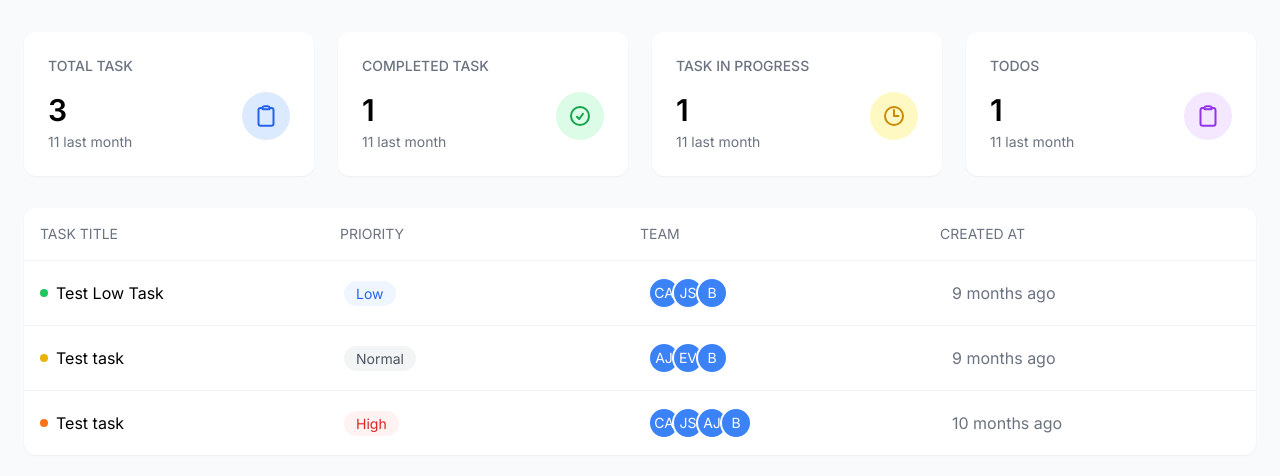
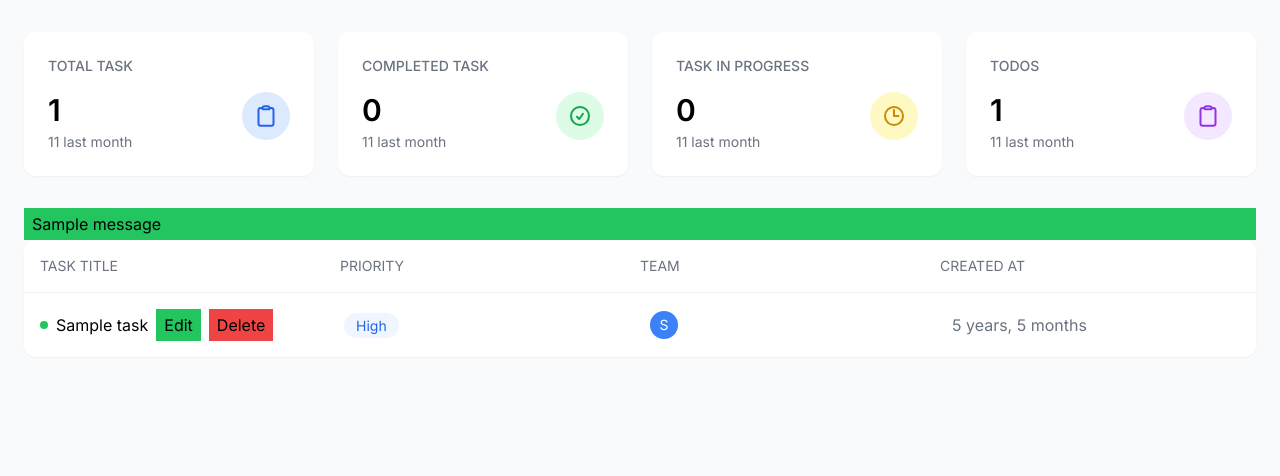
Before and after one commit to MrMADS28289/task_management, a Django app: page /tasks/manager-dashboard/ in a window 1280 px wide. Shown: the part 64-540 px from the top of the page. Run offline with Django 5.2, Linux system fonts and the light colour scheme; tables that the repository leaves empty hold one stand-in row (values such as "Sample post"); one stand-in notice (Sample message) is shown.

Commit message:
Module-8 done

```diff
--- a/static/css/output.css
+++ b/static/css/output.css
@@ -641,6 +641,10 @@ video {
   margin-bottom: 1rem;
 }
 
+.mb-5 {
+  margin-bottom: 1.25rem;
+}
+
 .mb-8 {
   margin-bottom: 2rem;
 }
@@ -882,11 +886,6 @@ video {
   background-color: rgb(34 197 94 / var(--tw-bg-opacity, 1));
 }
 
-.bg-orange-500 {
-  --tw-bg-opacity: 1;
-  background-color: rgb(249 115 22 / var(--tw-bg-opacity, 1));
-}
-
 .bg-purple-100 {
   --tw-bg-opacity: 1;
   background-color: rgb(243 232 255 / var(--tw-bg-opacity, 1));
@@ -900,11 +899,6 @@ video {
 .bg-red-100 {
   --tw-bg-opacity: 1;
   background-color: rgb(254 226 226 / var(--tw-bg-opacity, 1));
-}
-
-.bg-red-50 {
-  --tw-bg-opacity: 1;
-  background-color: rgb(254 242 242 / var(--tw-bg-opacity, 1));
 }
 
 .bg-red-500 {
@@ -1023,11 +1017,6 @@ video {
   color: rgb(107 114 128 / var(--tw-text-opacity, 1));
 }
 
-.text-gray-600 {
-  --tw-text-opacity: 1;
-  color: rgb(75 85 99 / var(--tw-text-opacity, 1));
-}
-
 .text-gray-800 {
   --tw-text-opacity: 1;
   color: rgb(31 41 55 / var(--tw-text-opacity, 1));
@@ -1041,11 +1030,6 @@ video {
 .text-purple-600 {
   --tw-text-opacity: 1;
   color: rgb(147 51 234 / var(--tw-text-opacity, 1));
-}
-
-.text-red-600 {
-  --tw-text-opacity: 1;
-  color: rgb(220 38 38 / var(--tw-text-opacity, 1));
 }
 
 .text-red-800 {
--- a/tasks/models.py
+++ b/tasks/models.py
@@ -49,7 +49,7 @@ class TaskDetail(models.Model):
         on_delete=models.CASCADE,
         related_name='details',
     )
-    assigned_to = models.CharField(max_length=100)
+    # assigned_to = models.CharField(max_length=100)
     priority = models.CharField(
         max_length=1, choices=PRIORITY_OPTIONS, default=LOW)
     notes = models.TextField(blank=True, null=True)
--- a/tasks/templates/dashboard/dashboard.html
+++ b/tasks/templates/dashboard/dashboard.html
@@ -11,7 +11,7 @@
       href="https://fonts.googleapis.com/css2?family=Inter:ital,opsz,wght@0,14..32,100..900;1,14..32,100..900&family=Noto+Sans+Bengali:wght@100..900&display=swap"
       rel="stylesheet"
     />
-    <link rel="stylesheet" href="{% static 'css/output.css' %}" />
+    <link rel="stylesheet" href="{% static 'css/output.css' %}">
     <style>
       body {
         font-family: "Inter", sans-serif;
@@ -49,14 +49,15 @@
       </header>
 
       <main>
-        {% comment %} Stats Grid {% endcomment %}
+         {% comment %} Stats Grid  {% endcomment %}
         <div class="grid grid-cols-4 gap-6 mb-8">
           <!-- Total Task  -->
+        <a href="{% url 'manager-dashboard' %}">
           <div class="bg-white rounded-xl p-6 shadow-sm">
             <h3 class="text-sm font-medium text-gray-500 mb-4">TOTAL TASK</h3>
             <div class="flex justify-between items-start">
               <div>
-                <p class="text-3xl font-semibold mb-1">3</p>
+                <p class="text-3xl font-semibold mb-1"> {{ counts.total }} </p>
                 <p class="text-gray-500 text-sm">11 last month</p>
               </div>
               <div class="bg-blue-100 p-3 rounded-full">
@@ -77,14 +78,16 @@
               </div>
             </div>
           </div>
+        </a>
           <!-- Completed Task  -->
+        <a href="{% url 'manager-dashboard' %}?type=completed">
           <div class="bg-white rounded-xl p-6 shadow-sm">
             <h3 class="text-sm font-medium text-gray-500 mb-4">
               COMPLETED TASK
             </h3>
             <div class="flex justify-between items-start">
               <div>
-                <p class="text-3xl font-semibold mb-1">1</p>
+                <p class="text-3xl font-semibold mb-1">{{counts.completed}} </p>
                 <p class="text-gray-500 text-sm">11 last month</p>
               </div>
               <div class="bg-green-100 p-3 rounded-full">
@@ -105,14 +108,16 @@
               </div>
             </div>
           </div>
+        </a>
           <!-- Task In Progress  -->
+        <a href="{% url 'manager-dashboard' %}?type=in-progress">
           <div class="bg-white rounded-xl p-6 shadow-sm">
             <h3 class="text-sm font-medium text-gray-500 mb-4">
               TASK IN PROGRESS
             </h3>
             <div class="flex justify-between items-start">
               <div>
-                <p class="text-3xl font-semibold mb-1">1</p>
+                <p class="text-3xl font-semibold mb-1"> {{counts.in_progress}} </p>
                 <p class="text-gray-500 text-sm">11 last month</p>
               </div>
               <div class="bg-yellow-100 p-3 rounded-full">
@@ -133,11 +138,15 @@
               </div>
             </div>
           </div>
+        </a>
+
+
+        <a href="{% url 'manager-dashboard' %}?type=pending">
           <div class="bg-white rounded-xl p-6 shadow-sm">
             <h3 class="text-sm font-medium text-gray-500 mb-4">TODOS</h3>
             <div class="flex justify-between items-start">
               <div>
-                <p class="text-3xl font-semibold mb-1">1</p>
+                <p class="text-3xl font-semibold mb-1"> {{counts.pending}} </p>
                 <p class="text-gray-500 text-sm">11 last month</p>
               </div>
               <div class="bg-purple-100 p-3 rounded-full">
@@ -158,8 +167,19 @@
               </div>
             </div>
           </div>
+        </a>
         </div>
-        {% block tasks %} {% endblock tasks %}
+        <div>
+          {% if messages %}
+              {% for message in messages %}
+                  <div class="px-2 py-1 {% if message.tags == 'success' %}bg-green-500{% endif %} ">{{message}}</div>
+              {% endfor %}
+          {% endif %}
+      </div>
+        {% block tasks %}
+
+        {% endblock tasks %}
+
       </main>
     </div>
   </body>
--- a/tasks/templates/dashboard/manager-dashboard.html
+++ b/tasks/templates/dashboard/manager-dashboard.html
@@ -13,103 +13,37 @@
     </div>
     <!-- Task Items  -->
     <div class="divide-y divide-gray-100">
+     {% for task in tasks %}
        <!-- Task 1 -->
        <div class="grid grid-cols-4 gap-4 p-4 items-center">
         <div class="flex items-center gap-2">
           <div class="w-2 h-2 rounded-full bg-green-500"></div>
-        <span>Test Low Task</span>
+          <span>{{task.title}}</span>
+          <a href='{% url "update-task" task.id %}' class="px-2 py-1 bg-green-500">Edit</a>
+          <form action='{% url "delete-task" task.id %}' method='POST'>
+            {% csrf_token %}
+            <button type='submit' class="px-2 py-1 bg-red-500">Delete</button>
+          </form>
         </div>
         <div>
-        <span class="px-3 py-1 rounded-full bg-blue-50 text-blue-600 text-sm"
-          >Low</span
+          <span
+            class="px-3 py-1 rounded-full bg-blue-50 text-blue-600 text-sm"
+            >{{task.details.get_priority_display}}</span
           >
         </div>
         <div class="flex -space-x-2">
+          {% for emp in task.assigned_to.all %}
           <div
           class="w-8 h-8 rounded-full bg-blue-500 flex items-center justify-center text-white text-sm border-2 border-white"
         >
-          CA
+          {{emp.name|slice:':1'}}
         </div>
-        <div
-          class="w-8 h-8 rounded-full bg-blue-500 flex items-center justify-center text-white text-sm border-2 border-white"
-        >
-          JS
+          {% endfor %}
         </div>
-        <div
-          class="w-8 h-8 rounded-full bg-blue-500 flex items-center justify-center text-white text-sm border-2 border-white"
-        >
-          B
+        <div class="text-gray-500">{{task.created_at|timesince}}</div>
       </div>
-      </div>
-      <div class="text-gray-500">9 months ago</div>
-    </div>
+     {% endfor %}
 
-    <!-- Task 2 -->
-    <div class="grid grid-cols-4 gap-4 p-4 items-center">
-      <div class="flex items-center gap-2">
-        <div class="w-2 h-2 rounded-full bg-yellow-500"></div>
-        <span>Test task</span>
-      </div>
-      <div>
-        <span class="px-3 py-1 rounded-full bg-gray-100 text-gray-600 text-sm"
-          >Normal</span
-        >
-      </div>
-      <div class="flex -space-x-2">
-        <div
-          class="w-8 h-8 rounded-full bg-blue-500 flex items-center justify-center text-white text-sm border-2 border-white"
-        >
-          AJ
-        </div>
-        <div
-          class="w-8 h-8 rounded-full bg-blue-500 flex items-center justify-center text-white text-sm border-2 border-white"
-        >
-          EV
-        </div>
-        <div
-          class="w-8 h-8 rounded-full bg-blue-500 flex items-center justify-center text-white text-sm border-2 border-white"
-        >
-          B
-        </div>
-      </div>
-      <div class="text-gray-500">9 months ago</div>
-    </div>
-
-    <!-- Task 3 -->
-    <div class="grid grid-cols-4 gap-4 p-4 items-center">
-      <div class="flex items-center gap-2">
-        <div class="w-2 h-2 rounded-full bg-orange-500"></div>
-        <span>Test task</span>
-      </div>
-      <div>
-        <span class="px-3 py-1 rounded-full bg-red-50 text-red-600 text-sm"
-          >High</span
-        >
-      </div>
-      <div class="flex -space-x-2">
-        <div
-          class="w-8 h-8 rounded-full bg-blue-500 flex items-center justify-center text-white text-sm border-2 border-white"
-        >
-          CA
-        </div>
-        <div
-          class="w-8 h-8 rounded-full bg-blue-500 flex items-center justify-center text-white text-sm border-2 border-white"
-        >
-          JS
-        </div>
-        <div
-          class="w-8 h-8 rounded-full bg-blue-500 flex items-center justify-center text-white text-sm border-2 border-white"
-        >
-          AJ
-        </div>
-        <div
-          class="w-8 h-8 rounded-full bg-blue-500 flex items-center justify-center text-white text-sm border-2 border-white"
-        >
-          B
-        </div>
-      </div>
-      <div class="text-gray-500">10 months ago</div>
-    </div>
     </div>
   </div>
 
--- a/tasks/urls.py
+++ b/tasks/urls.py
@@ -1,10 +1,12 @@
 from django.urls import path
-from tasks.views import manager_dashboard, user_dashboard, test, create_task, view_task
+from tasks.views import manager_dashboard, user_dashboard, test, create_task, view_task, update_task, delete_task
 
 urlpatterns = [
-    path('manager-dashboard/', manager_dashboard),
+    path('manager-dashboard/', manager_dashboard, name="manager-dashboard"),
     path('user-dashboard/', user_dashboard),
     path('test/', test),
-    path('create-task/', create_task),
-    path('view_task/', view_task)
+    path('create-task/', create_task, name='create-task'),
+    path('view_task/', view_task),
+    path('update-task/<int:id>/', update_task, name='update-task'),
+    path('delete-task/<int:id>/', delete_task, name='delete-task'),
 ]
--- a/tasks/views.py
+++ b/tasks/views.py
@@ -1,16 +1,58 @@
-from django.shortcuts import render
+from django.shortcuts import render, redirect
 from django.http import HttpResponse
-from tasks.forms import TaskForm, TaskModelForm
+from tasks.forms import TaskForm, TaskModelForm, TaskDetailModelForm
 from tasks.models import Employee, Task, TaskDetail, Project
 from datetime import date
 from django.db.models import Q, Count, Max, Min, Avg
+from django.contrib import messages
 
 
 # Create your views here.
 
 
 def manager_dashboard(request):
-    return render(request, "dashboard/manager-dashboard.html")
+
+    # getting task count
+    # total_task = tasks.count()
+    # completed_task = Task.objects.filter(status="COMPLETED").count()
+    # in_progress_task = Task.objects.filter(status='IN_PROGRESS').count()
+    # pending_task = Task.objects.filter(status="PENDING").count()
+
+    # count = {
+    #     "total_task":
+    #     "completed_task":
+    #     "in_progress_task":
+    #     "pending_task":
+    # }
+    type = request.GET.get('type', 'all')
+    # print(type)
+
+    counts = Task.objects.aggregate(
+        total=Count('id'),
+        completed=Count('id', filter=Q(status='COMPLETED')),
+        in_progress=Count('id', filter=Q(status='IN_PROGRESS')),
+        pending=Count('id', filter=Q(status='PENDING')),
+    )
+
+    # Retriving task data
+
+    base_query = Task.objects.select_related(
+        'details').prefetch_related('assigned_to')
+
+    if type == 'completed':
+        tasks = base_query.filter(status='COMPLETED')
+    elif type == 'in-progress':
+        tasks = base_query.filter(status='IN_PROGRESS')
+    elif type == 'pending':
+        tasks = base_query.filter(status='PENDING')
+    elif type == 'all':
+        tasks = base_query.all()
+
+    context = {
+        "tasks": tasks,
+        "counts": counts
+    }
+    return render(request, "dashboard/manager-dashboard.html", context)
 
 
 def user_dashboard(request):
@@ -32,19 +74,64 @@ def test(request):
 
 def create_task(request):
     # employees = Employee.objects.all()
-    form = TaskModelForm()  # For GET
+    task_form = TaskModelForm()  # For GET
+    task_detail_form = TaskDetailModelForm()
 
     if request.method == "POST":
-        form = TaskModelForm(request.POST)
-        if form.is_valid():
+        task_form = TaskModelForm(request.POST)
+        task_detail_form = TaskDetailModelForm(request.POST)
+
+        if task_form.is_valid() and task_detail_form.is_valid():
 
             """ For Model Form Data """
-            form.save()
+            task = task_form.save()
+            task_detail = task_detail_form.save(commit=False)
+            task_detail.task = task
+            task_detail.save()
 
-            return render(request, 'task_form.html', {"form": form, "message": "task added successfully"})
+            messages.success(request, "Task Created Successfully")
+            return redirect('create-task')
 
-    context = {"form": form}
+    context = {"task_form": task_form, "task_detail_form": task_detail_form}
     return render(request, "task_form.html", context)
+
+
+def update_task(request, id):
+    task = Task.objects.get(id=id)
+    task_form = TaskModelForm(instance=task)  # For GET
+
+    if task.details:
+        task_detail_form = TaskDetailModelForm(instance=task.details)
+
+    if request.method == "POST":
+        task_form = TaskModelForm(request.POST, instance=task)
+        task_detail_form = TaskDetailModelForm(
+            request.POST, instance=task.details)
+
+        if task_form.is_valid() and task_detail_form.is_valid():
+
+            """ For Model Form Data """
+            task = task_form.save()
+            task_detail = task_detail_form.save(commit=False)
+            task_detail.task = task
+            task_detail.save()
+
+            messages.success(request, "Task Updated Successfully")
+            return redirect('update-task', id)
+
+    context = {"task_form": task_form, "task_detail_form": task_detail_form}
+    return render(request, "task_form.html", context)
+
+
+def delete_task(request, id):
+    if request.method == 'POST':
+        task = Task.objects.get(id=id)
+        task.delete()
+        messages.success(request, 'Task Deleted Successfully')
+        return redirect('manager-dashboard')
+    else:
+        messages.error(request, 'Something went wrong')
+        return redirect('manager-dashboard')
 
 
 def view_task(request):
```
Also changed, not shown: tasks/forms.py (+11 -1 lines), tasks/templates/task_form.html (+7 -4 lines), tasks/migrations/0002_remove_taskdetail_assigned_to.py (added). Lines whose indentation alone changed are shown as unchanged.
